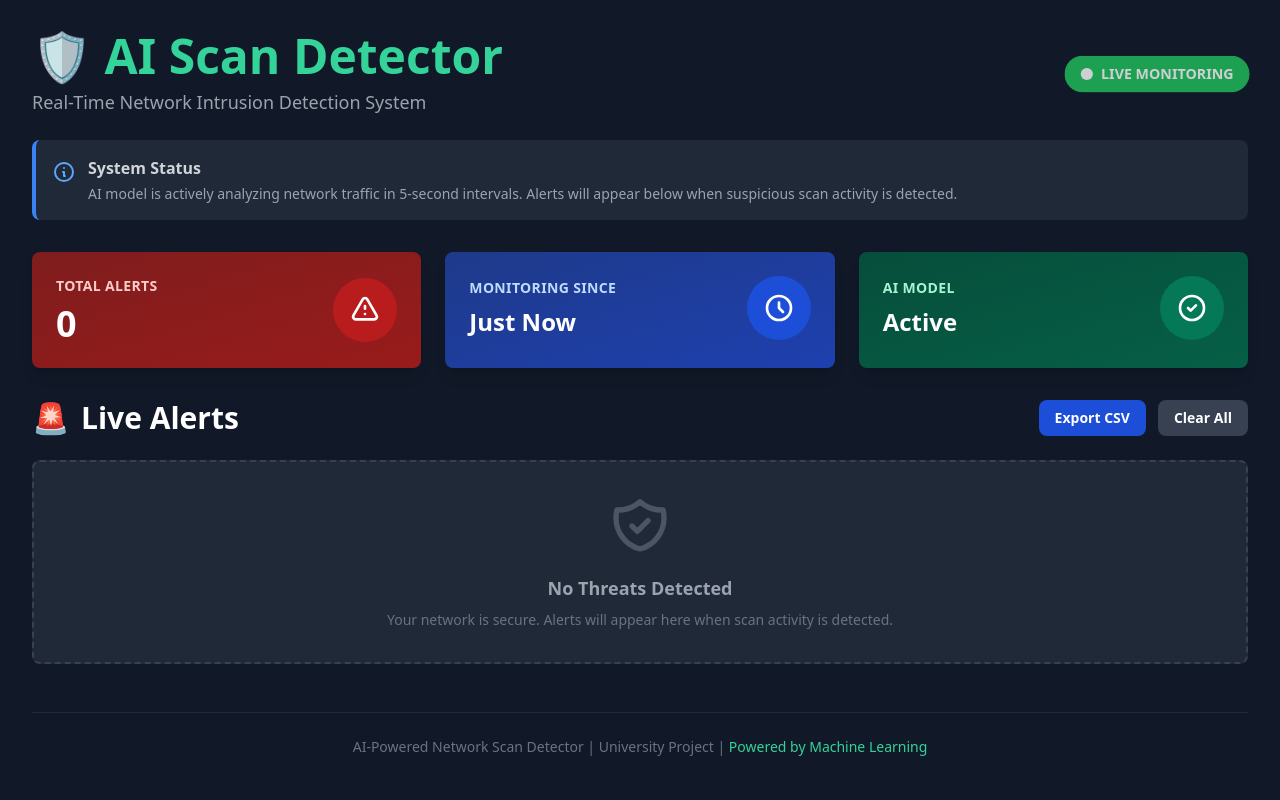
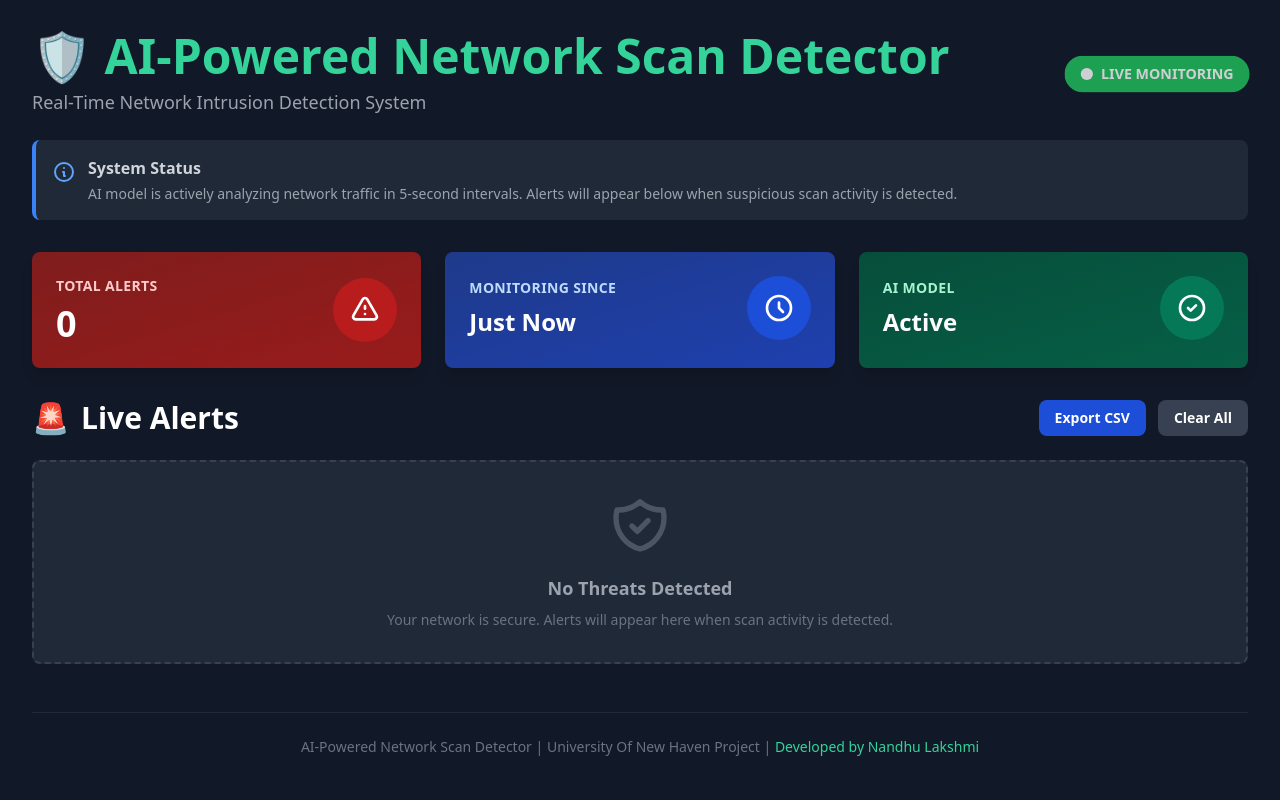
Before and after one commit to iam-orsu/AI-IDS, a Flask app: page / in a window 1280 px wide. Run offline with Flask 3, Linux system fonts and the light colour scheme; data that the repository does not hold is empty; some libraries are stand-ins or nearby versions.

Commit message:
inemqaqxgwwvmn

```diff
--- a/templates/index.html
+++ b/templates/index.html
@@ -62,7 +62,7 @@
                 <!-- Title -->
                 <div>
                     <h1 class="text-5xl font-bold text-emerald-400 mb-2">
-                        🛡️ AI Scan Detector
+                        🛡️ AI-Powered Network Scan Detector
                     </h1>
                     <p class="text-gray-400 text-lg">
                         Real-Time Network Intrusion Detection System
@@ -178,8 +178,8 @@
         <!-- Footer -->
         <div class="mt-12 pt-6 border-t border-gray-800 text-center">
             <p class="text-gray-500 text-sm">
-                AI-Powered Network Scan Detector | University Project |
-                <span class="text-emerald-400">Powered by Machine Learning</span>
+                AI-Powered Network Scan Detector | University Of New Haven Project |
+                <span class="text-emerald-400">Developed by Nandhu Lakshmi</span>
             </p>
         </div>
 
```
Also changed, not shown: README.md.
